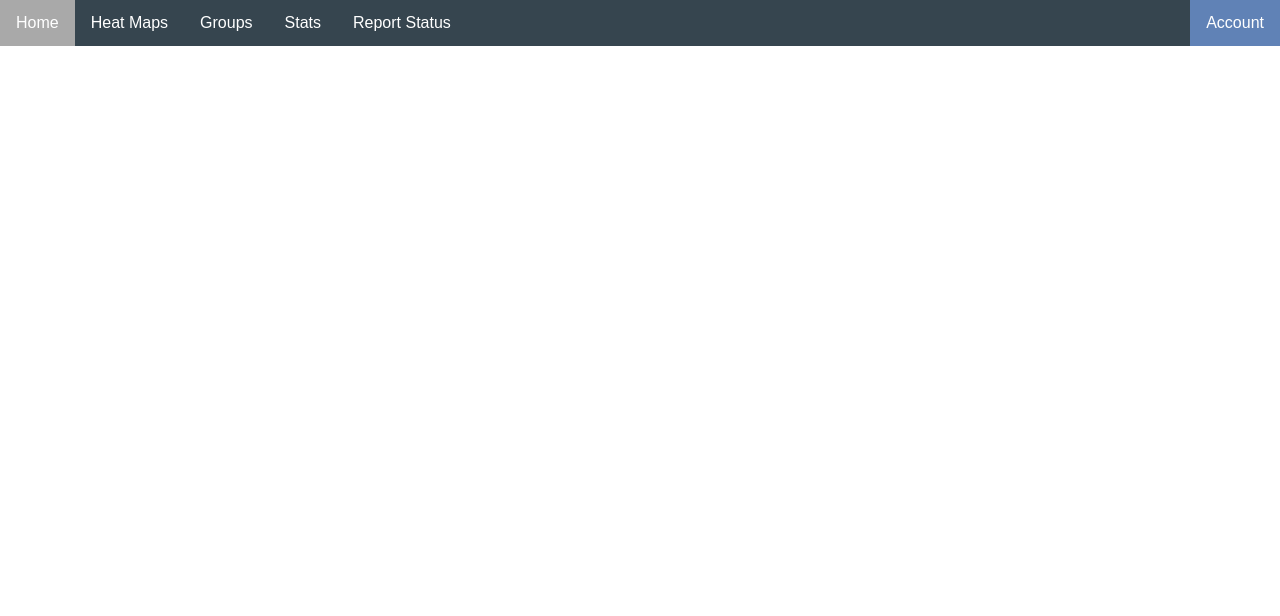
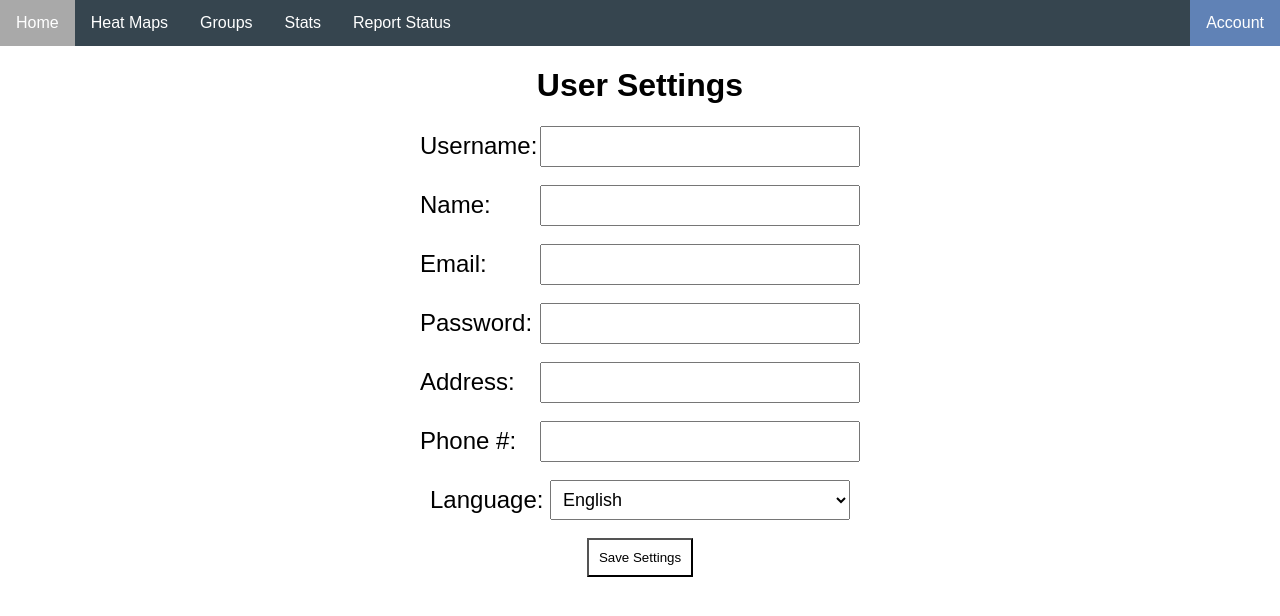
Before and after one commit to ychan05/swen-101-website, a plain HTML site: page account.html in a window 1280 px wide. Drawn offline with Linux system fonts and the light colour scheme.

Commit message:
finish account page

```diff
--- a/account.html
+++ b/account.html
@@ -16,5 +16,54 @@
                 <li class="active" style="float:right"><a href="account.html">Account</a></li>
               </ul>
         </nav>
+
+
+        <main class="form">
+            <h1 class="formTitle">User Settings</h1>
+
+            <div class="fieldHolder">
+                <label class="formLabel" for="username">Username:</label>
+                <input class="formField" type="text" id="username" name="username">
+            </div>
+            <br>
+            <div class="fieldHolder">
+                <label class="formLabel" for="name">Name:</label>
+                <input class="formField" type="text" id="name" name="name">
+            </div>
+            <br>
+            <div class="fieldHolder">
+                <label class="formLabel" for="email">Email:</label>
+                <input class="formField" type="email" id="email" name="email">
+            </div>
+            <br>
+            <div class="fieldHolder">
+                <label class="formLabel" for="password">Password:</label>
+                <input class="formField" type="password" id="password" name="password">
+            </div>
+            <br>
+            <div class="fieldHolder">
+                <label class="formLabel" for="address">Address:</label>
+                <input class="formField" type="text" id="address" name="address">
+            </div>
+            <br>
+            <div class="fieldHolder">
+                <label class="formLabel" for="phone">Phone #:</label>
+                <input class="formField" type="tel" id="phone" name="phone">
+            </div>
+            <br>
+            <div class="fieldHolder">
+                <label class="formLabel" for="language">Language:</label>
+                <select class="formField" id="language" name="language">
+                    <option value="english">English</option>
+                    <option value="spanish">Spanish</option>
+                    <option value="french">French</option>
+                    <!-- Add more language options as needed -->
+                </select>
+            </div>
+            <br>
+            <div class="fieldHolder">
+                <button>Save Settings</button>
+            </div>
+        </main>
     </body>
 </html>
```
